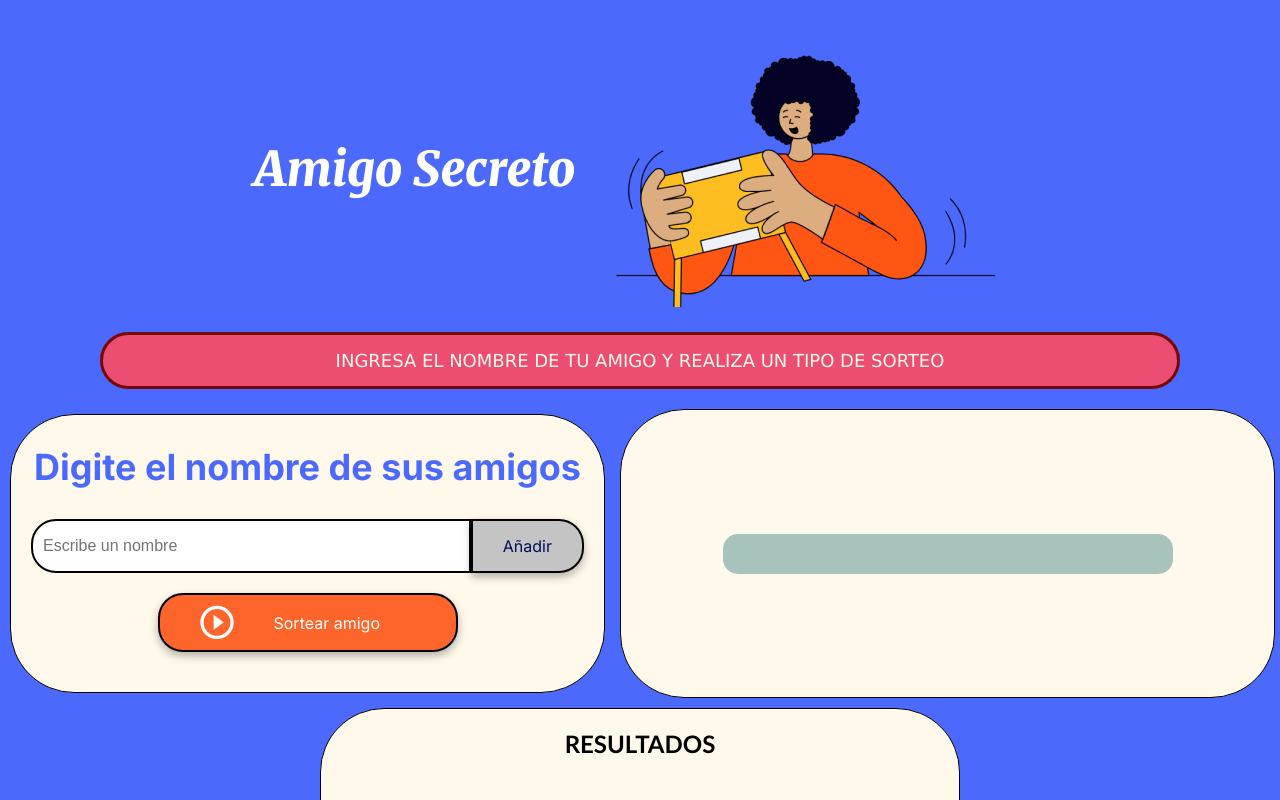
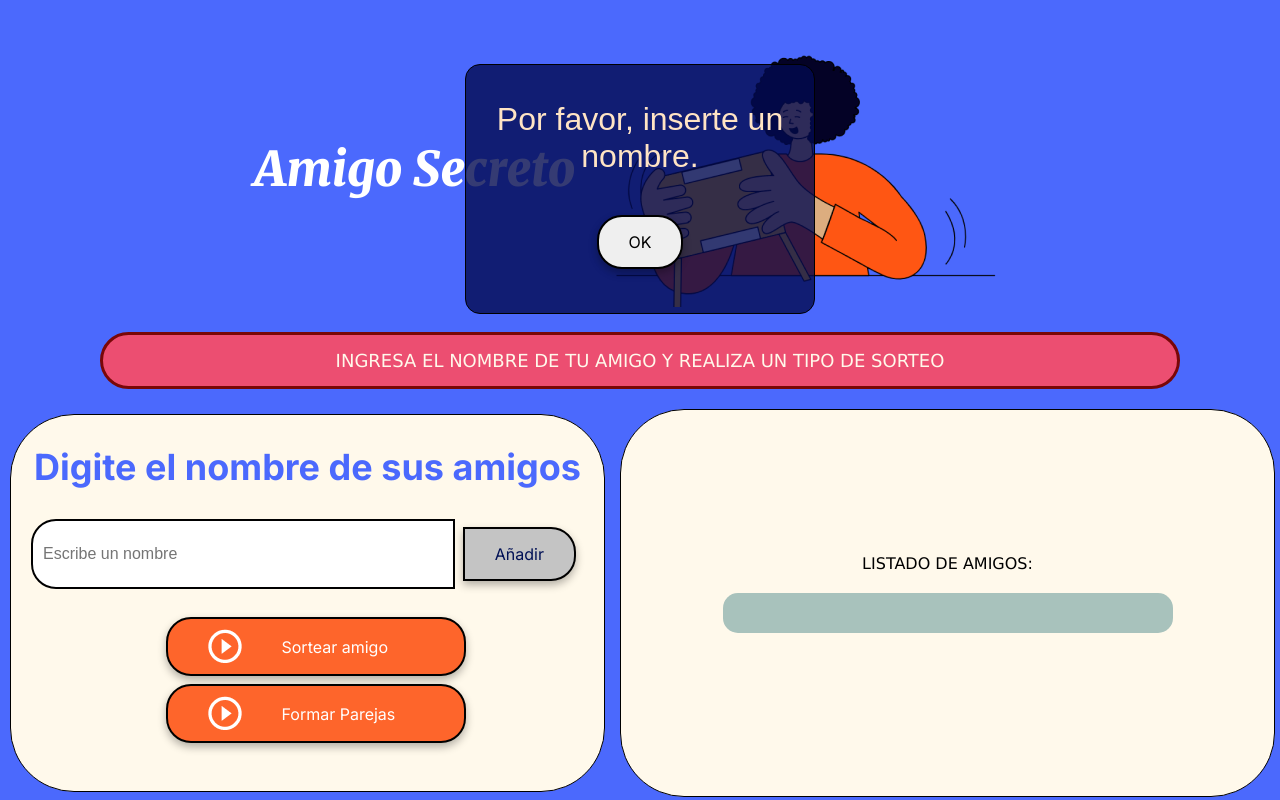
Before and after one commit to SamuelSalcedo/amigo-secreto-reto, a plain HTML site: page index.html in a window 1280 px wide. Both pictures are taken after a click on the button "Añadir". Shown: the top 800 px of the page. Drawn offline with Linux system fonts and the light colour scheme.

Commit message:
agregando alerta custom

```diff
--- a/app.js
+++ b/app.js
@@ -18,11 +18,13 @@ let respuestaHTML = document.getElementById('resultado');
 
 function validarInput(){
     input = document.getElementById('amigo').value;
-    if(input == ""){
-        alert("Por favor, inserte un nombre.");
+    if(input === ""){
+
+        mostrarAlerta('Por favor, inserte un nombre.');
+
         return false
     }else{
-        console.log(input);
+        //console.log(input);
         return true
     }
 }
@@ -55,7 +57,7 @@ function agregarListado(amigos = []){
 function sortearAmigo(){
     //valida que el array no este vacio
     if(listadoAmigos.length === 0){
-        console.log("Esta vacio: ");
+        mostrarAlerta('La lista esta vacia ingrese un nombre');
     }else{
         //sortear algun amigo aleatorio
         let numAmigo = Math.floor(Math.random()*listadoAmigos.length-1)+1;
@@ -64,3 +66,18 @@ function sortearAmigo(){
         console.log(listadoAmigos[numAmigo]);
     }
 }
+
+
+//Funcion para mostrar la alerta personalizada
+function mostrarAlerta(mensaje){
+    const contenedorAlerta = document.getElementById('custom-alert-container');
+    const mensajeAlerta = document.getElementById('custom-alert-message');
+    const botonContenedor = document.getElementById('custom-alert-button');
+
+    mensajeAlerta.textContent = mensaje;
+    contenedorAlerta.classList.remove('hidden');
+
+    botonContenedor.onclick = function(){
+        contenedorAlerta.classList.add('hidden');
+    };
+}
--- a/index.html
+++ b/index.html
@@ -11,6 +11,13 @@
 </head>
 
 <body>
+
+    <!--DIV PARA CREAR UNA ALERTA PERSONALIZADA-->
+    <div  id="custom-alert-container" class="hidden">
+        <p id="custom-alert-message"></p>
+        <button id="custom-alert-button">OK</button>
+    </div>
+
     <main class="main-content">
         <header class="header-banner">
             <h1 class="main-title">Amigo Secreto</h1>
@@ -46,11 +53,20 @@
 
                     </button>
 
+                    <button class="button-draw" onclick="formarParejas()" aria-label="Formar Parejas">
+
+                        <img src="assets/play_circle_outline.png" alt="Ícono para sortear">
+
+                        Formar Parejas
+
+                    </button>
+
                 </div>
 
             </div>
 
             <div class="input-result-list">
+                <p>LISTADO DE AMIGOS:</p>
                 <ul id="listaAmigos" class="name-list" aria-labelledby="listaAmigos" role="list"></ul>
             </div>
         </section>
--- a/style.css
+++ b/style.css
@@ -47,6 +47,44 @@ body {
     flex-direction: row;
 }
 
+
+/*SECCION DE LA NOTIFICACION PERSONALIZADA*/
+#custom-alert-container{
+    /*Contenido total*/
+    position: fixed;
+    top: 0px;
+    width: 350px;
+    height: 250px;
+    display: flex;
+    flex-direction: column;
+    background-color: rgba(3, 10, 80, 0.8); /* Dark semi-transparent background */
+    color:bisque;
+    margin: 5%;
+    /*PARA QUE SE posicione hasta arriba*/
+    z-index: 1000;
+
+    /*para el texto*/
+    font-family: Impac1t, Haettenschweiler, 'Arial Narrow Bold', sans-serif;
+    font-size: xx-large;
+    text-align: center;
+    padding: 25px;
+    gap: 10px;
+    align-items: center;
+    justify-content: space-around;
+
+
+    /*Contenedor principal*/
+    border-radius: 15px;
+    border-color: #001055;
+    border: 1px solid #000;
+
+}
+
+.hidden{
+    display:none !important;
+}
+
+
 /* Sección de entrada */
 .input-section {
     flex: 30%;
@@ -70,10 +108,11 @@ body {
     border-radius: 64px;
     align-items:center;
     flex-direction: column;
-    padding: 20px;
+    padding: 30px;
     width: 655px;
     justify-content: center;
     margin: 5px;
+    font-family:Verdana, Geneva, Tahoma, sans-serif;
 }
 
 .result-game{
@@ -163,6 +202,7 @@ button {
     border-radius: 25px;
     box-shadow: 0 4px 8px rgba(0, 0, 0, 0.3);
     cursor: pointer;
+    margin: 8px;
 }
 
 .button-add {
@@ -185,7 +225,7 @@ ul {
 }
 li{
     border-radius: 10px;
-    padding: 5px;
+    padding: 15px;
     border-style:ridge;
     text-align: center;
     border-color: var(--color-text);
@@ -221,7 +261,8 @@ li{
     font-size: 28px;
     font-weight: bold;
     text-align: center;
-    padding: 15px;
+    padding: 25px;
+    align-content: center;
 }
 
 /* Botón de sortear título */
```
